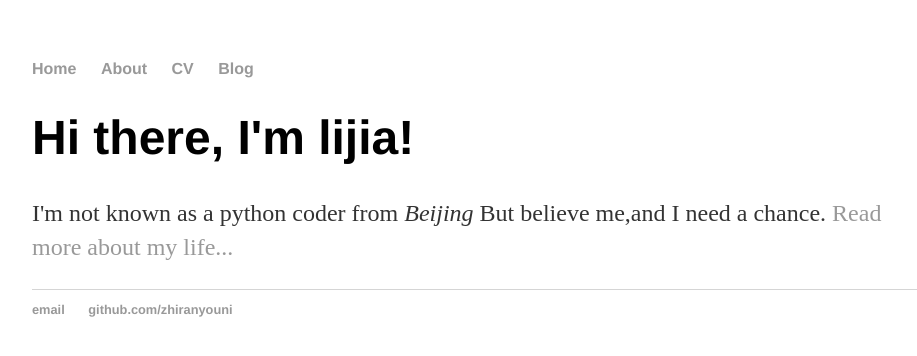
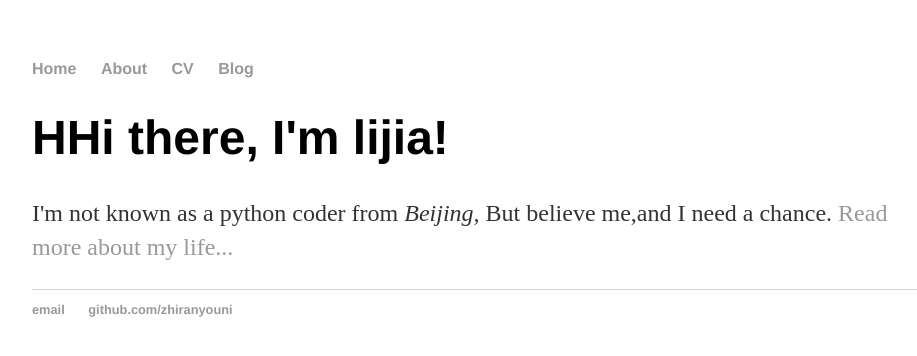
Before and after one commit to zhiranyouni/zhiranyouni.github.io, a Jekyll site: the page built from index.html, in a window 1280 px wide. Shown: the top 356 px of the page, without its empty margins (160-1077 px from the left). Built offline with Jekyll 4.4.1, drawn with Linux system fonts in a browser that asks for light colours.

Commit message:
Update index.html

```diff
--- a/index.html
+++ b/index.html
@@ -1,30 +1,8 @@
-<!DOCTYPE html>
-<html>
-	<head>
-		<title>Hello,World.</title>
-		<!-- link to main stylesheet -->
-		<link rel="stylesheet" type="text/css" href="/css/main.css">
-	</head>
-	<body>
-		<nav>
-    		<ul>
-        		<li><a href="/">Home</a></li>
-	        	<li><a href="/about">About</a></li>
-        		<li><a href="/cv">CV</a></li>
-        		<li><a href="/blog">Blog</a></li>
-    		</ul>
-		</nav>
-		<div class="container">
-    		<div class="blurb">
-        		<h1>Hi there, I'm lijia!</h1>
-				<p>I'm not known as a python coder from <em>Beijing</em> But believe me,and I need a chance. <a href="/about">Read more about my life...</a></p>
-    		</div><!-- /.blurb -->
-		</div><!-- /.container -->
-		<footer>
-    		<ul>
-        		<li><a href="mailto:li924547632jia@qq.com">email</a></li>
-        		<li><a href="https://github.com/zhiranyouni">github.com/zhiranyouni</a></li>
-			</ul>
-		</footer>
-	</body>
-</html>
+---
+layout: default
+title: Hello,World.
+---
+<div class="blurb">
+	<h1>HHi there, I'm lijia!</h1>
+	<p>I'm not known as a python coder from <em>Beijing,</em> But believe me,and I need a chance. <a href="/about">Read more about my life...</a></p>
+</div><!-- /.blurb -->
```
